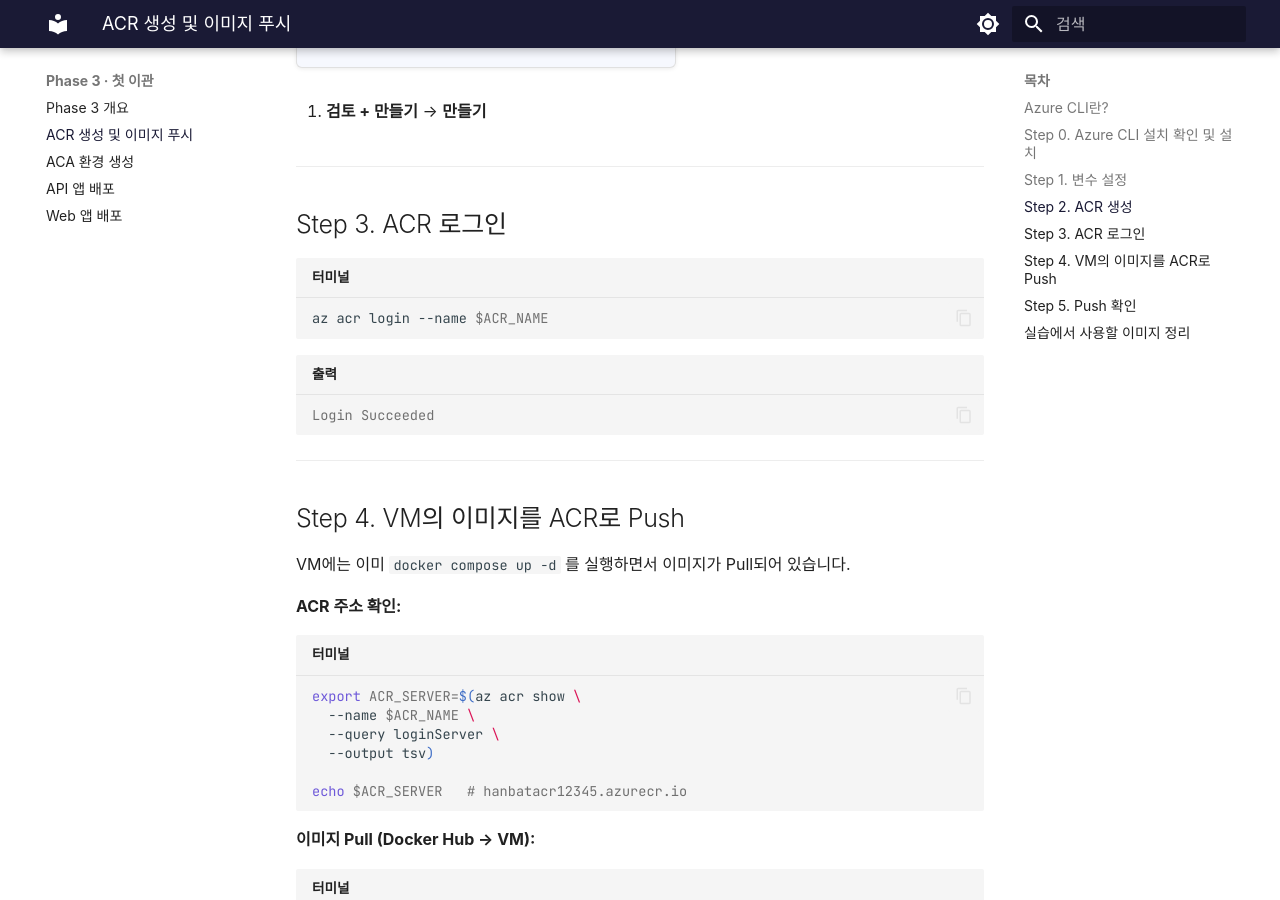
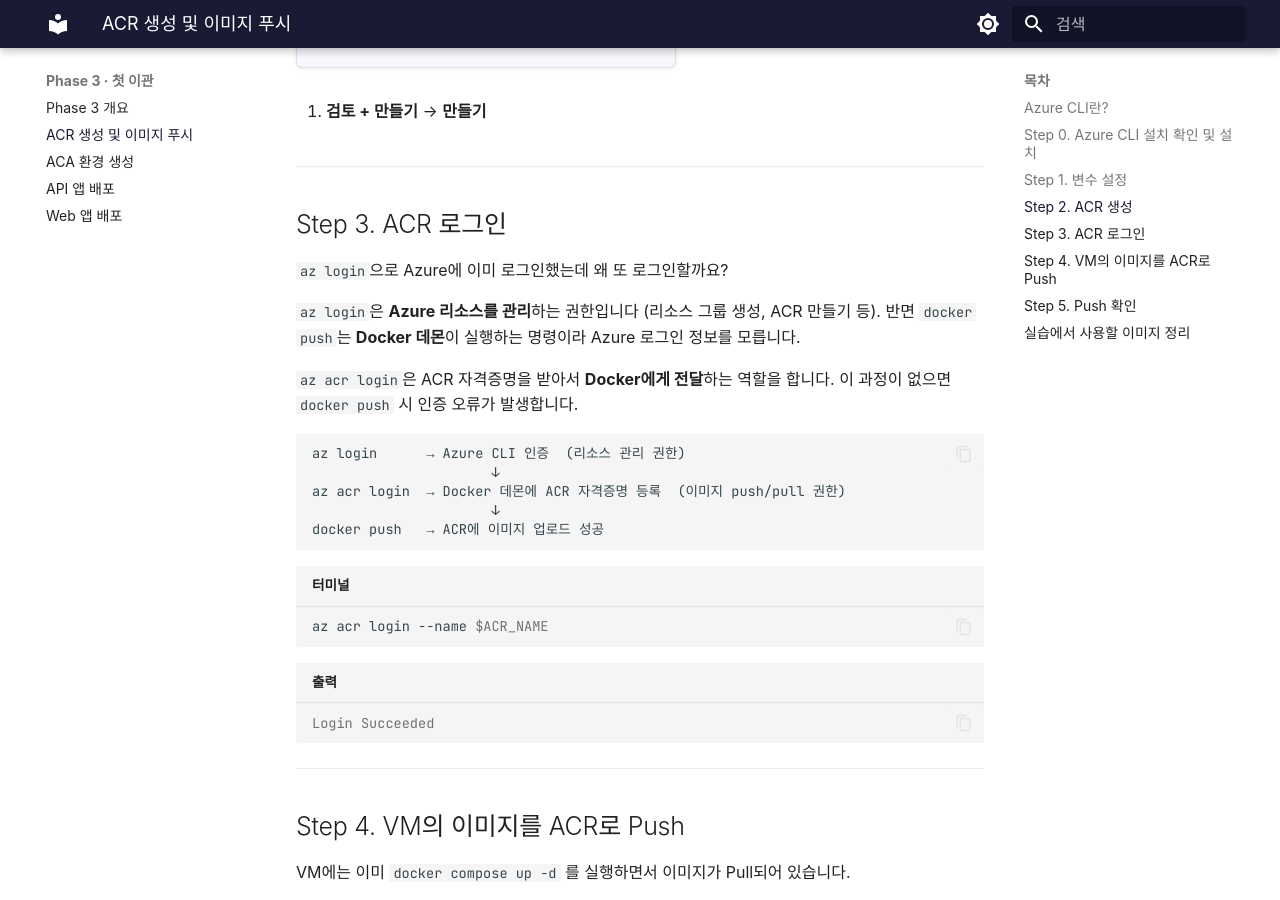
Before and after one commit to skilleat-labs/container-service-labs, an MkDocs documentation site: the page built from docs/phase-3/acr-push.md, in a window 1280 px wide and 900 px high, scrolled down 3214 px. Built offline with MkDocs 1.6.1 and Material for MkDocs 9.7.7, drawn with Linux system fonts in a browser that asks for light colours; some web fonts are replaced.

Commit message:
docs: ACR 로그인이 필요한 이유 설명 추가
az login과 az acr login의 차이를 명확히 설명하는 내용 추가.
Docker 데몬과 Azure CLI가 별도 인증 체계임을 흐름도로 표현.

Co-Authored-By: Claude Sonnet 4.6 <noreply@anthropic.com>

````diff
--- a/docs/phase-3/acr-push.md
+++ b/docs/phase-3/acr-push.md
@@ -162,6 +162,22 @@ echo $ACR_NAME   # 나중에 필요하니 메모해두세요
 
 ## Step 3. ACR 로그인
 
+`az login`으로 Azure에 이미 로그인했는데 왜 또 로그인할까요?
+
+`az login`은 **Azure 리소스를 관리**하는 권한입니다 (리소스 그룹 생성, ACR 만들기 등).
+반면 `docker push`는 **Docker 데몬**이 실행하는 명령이라 Azure 로그인 정보를 모릅니다.
+
+`az acr login`은 ACR 자격증명을 받아서 **Docker에게 전달**하는 역할을 합니다.
+이 과정이 없으면 `docker push` 시 인증 오류가 발생합니다.
+
+```
+az login      → Azure CLI 인증  (리소스 관리 권한)
+                      ↓
+az acr login  → Docker 데몬에 ACR 자격증명 등록  (이미지 push/pull 권한)
+                      ↓
+docker push   → ACR에 이미지 업로드 성공
+```
+
 ```bash title="터미널"
 az acr login --name $ACR_NAME
 ```
````
